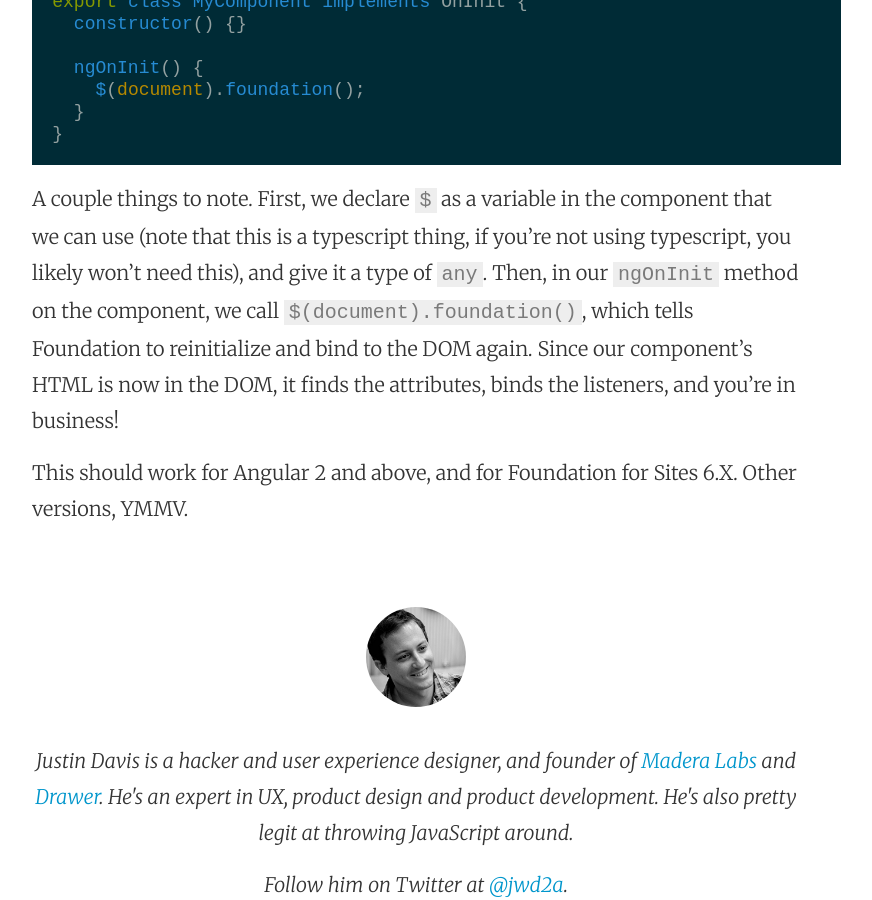
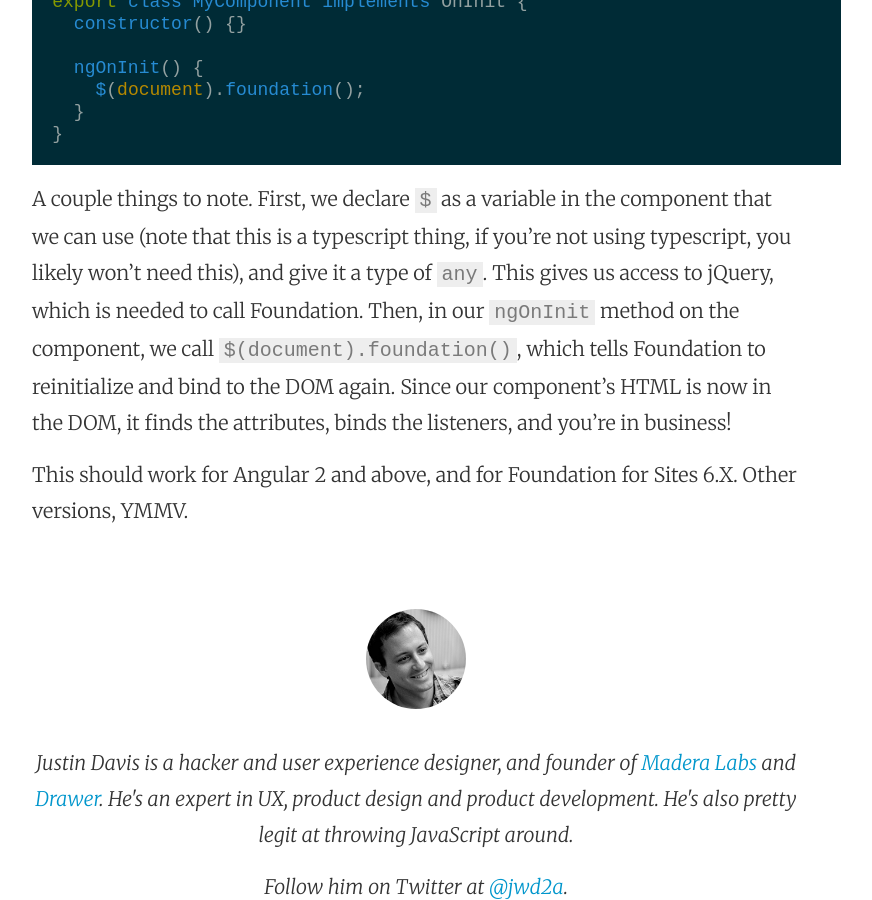
Before and after one commit to jwd2a/justindav.is, a Jekyll site: the page built from _posts/2017/2017-06-15-using-foundation-6-in-angular-4.md, in a window 1280 px wide and 900 px high, scrolled down 1775 px. Shown: the whole window, without its empty margins (224-1096 px from the left). Built offline with Jekyll 4.4.1, drawn with Linux system fonts in a browser that asks for light colours; nearby versions of some CDN libraries; some web fonts are replaced.

Commit message:
Explanation about jQuery

````diff
--- a/_posts/2017/2017-06-15-using-foundation-6-in-angular-4.md
+++ b/_posts/2017/2017-06-15-using-foundation-6-in-angular-4.md
@@ -46,7 +46,7 @@ export class MyComponent implements OnInit {
 }
 ```
 
-A couple things to note. First, we declare `$` as a variable in the component that we can use (note that this is a typescript thing, if you're not using typescript, you likely won't need this), and give it a type of `any`. Then, in our `ngOnInit` method on the component, we call `$(document).foundation()`, which tells Foundation to reinitialize and bind to the DOM again. Since our component's HTML is now in the DOM, it finds the attributes, binds the listeners, and you're in business!
+A couple things to note. First, we declare `$` as a variable in the component that we can use (note that this is a typescript thing, if you're not using typescript, you likely won't need this), and give it a type of `any`. This gives us access to jQuery, which is needed to call Foundation. Then, in our `ngOnInit` method on the component, we call `$(document).foundation()`, which tells Foundation to reinitialize and bind to the DOM again. Since our component's HTML is now in the DOM, it finds the attributes, binds the listeners, and you're in business!
 
 This should work for Angular 2 and above, and for Foundation for Sites 6.X. Other versions, YMMV.
 
````
